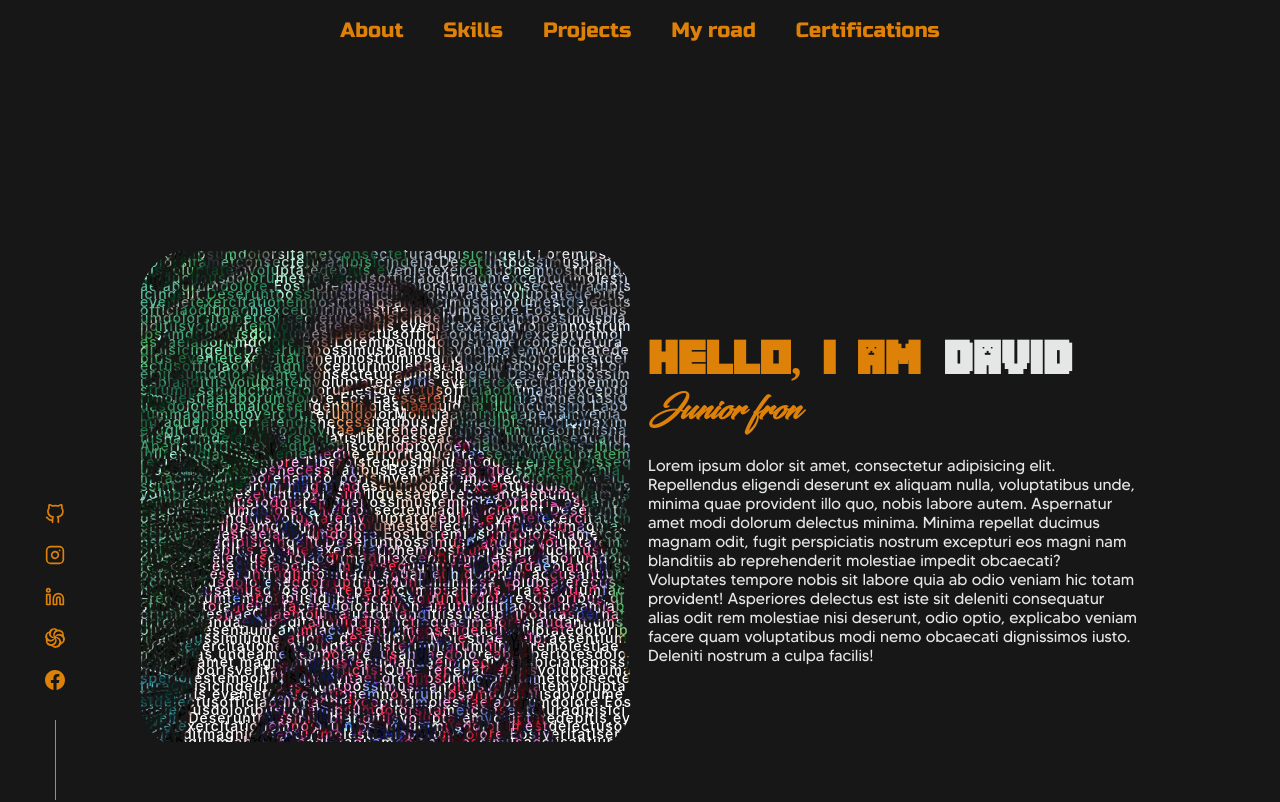
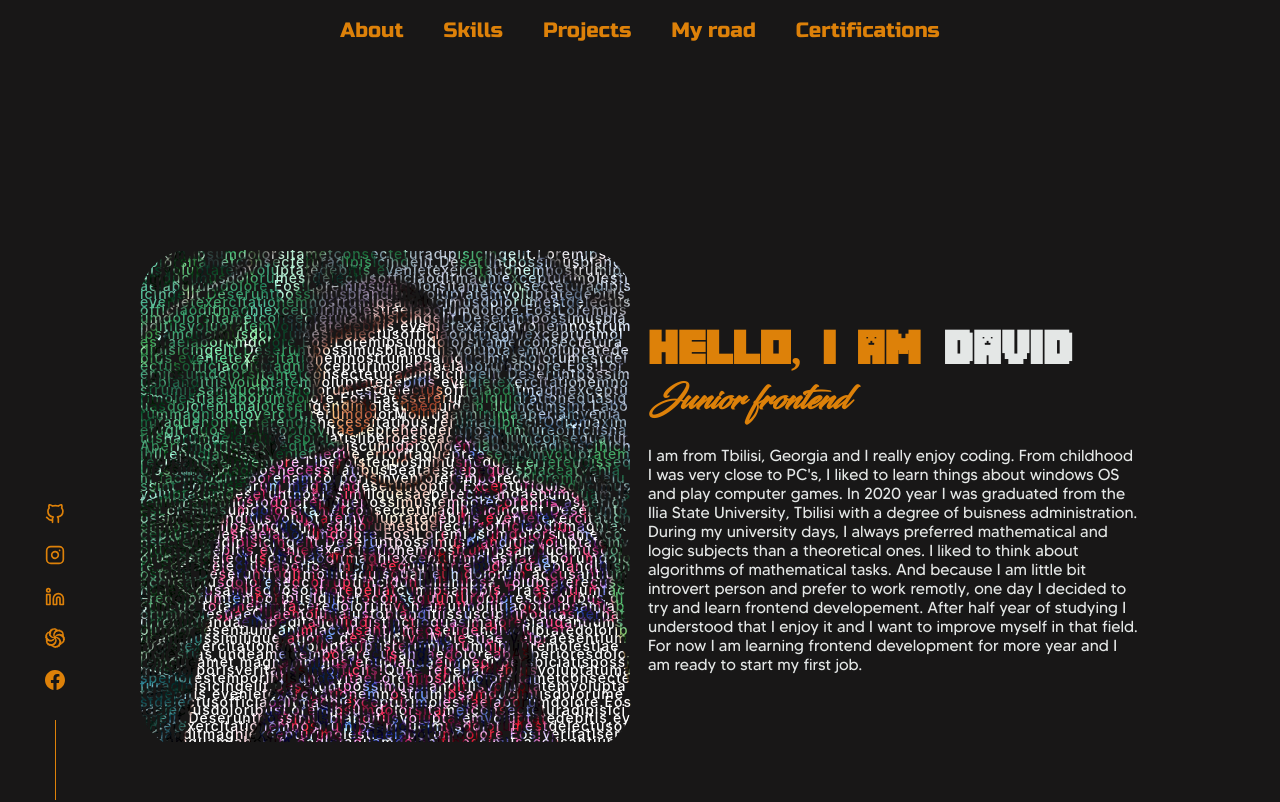
Before and after one commit to TheLastDance/Portfolio, a React (Create React App) app: page / in a window 1280 px wide. Shown: the top 802 px of the page. Built offline with nearby package versions, Linux system fonts and the light colour scheme.

Commit message:
started to write content in about me/my road sections.

```diff
--- a/src/_fonts.scss
+++ b/src/_fonts.scss
@@ -33,7 +33,7 @@
         url('./fonts/RussoOne.ttf') format('truetype');
     font-weight: normal;
     font-style: normal;
-    font-display: swap;
+    font-display: block;
 }
 
 @font-face {
--- a/src/components/about.jsx
+++ b/src/components/about.jsx
@@ -27,9 +27,10 @@ function About() {
                         />
                     </div>
                     <div className="my_story">
-                        <p>Lorem ipsum dolor sit amet, consectetur adipisicing elit. Repellendus eligendi deserunt ex aliquam nulla, voluptatibus unde, minima quae provident illo quo, nobis labore autem. Aspernatur amet modi dolorum delectus minima.
-                            Minima repellat ducimus magnam odit, fugit perspiciatis nostrum excepturi eos magni nam blanditiis ab reprehenderit molestiae impedit obcaecati? Voluptates tempore nobis sit labore quia ab odio veniam hic totam provident!
-                            Asperiores delectus est iste sit deleniti consequatur alias odit rem molestiae nisi deserunt, odio optio, explicabo veniam facere quam voluptatibus modi nemo obcaecati dignissimos iusto. Deleniti nostrum a culpa facilis!
+                        <p>I am from Tbilisi, Georgia and I really enjoy coding. From childhood I was very close to PC's, I liked to learn things about windows OS and play computer games.
+                            In 2020 year I was graduated from the Ilia State University, Tbilisi with a degree of buisness administration. During my university days, I always preferred mathematical and logic subjects than a theoretical ones.
+                            I liked to think about algorithms of mathematical tasks. And because I am little bit introvert person and prefer to work remotly, one day I decided to try and learn frontend developement.
+                            After half year of studying I understood that I enjoy it and I want to improve myself in that field. For now I am learning frontend development for more year and I am ready to start my first job.
                         </p>
                     </div>
                 </motion.div>
--- a/src/components/timeline.jsx
+++ b/src/components/timeline.jsx
@@ -7,14 +7,13 @@ import { timelineAnimationLeft, timelineAnimationRight } from "../animations/ani
 
 function Timeline() {
 
-
     return (
         <motion.div initial='hidden' whileInView='visible' viewport={{ once: true }} id="Timeline" className='timeline sectionDiv'>
             <motion.h1 className="section_name" variants={section}>My road</motion.h1>
 
             <div className="timeline_2">
                 {timeline_data.map((item, index) => <motion.div initial={window.innerWidth > 1200 ? 'hidden' : 'hiddenY'} whileInView="visible" viewport={{ once: true }} variants={index % 2 === 0 ? timelineAnimationLeft : timelineAnimationRight} key={index} className={index % 2 === 0 ? 'container left' : 'container right'}>
-                    <div className="date">{item.date}</div>
+                    <div title="End time" className="date">{item.date}</div>
                     <div className="icon"><svg xmlns="http://www.w3.org/2000/svg" width="30" height="30" fill="currentColor"
                         className="bi bi-gear-fill" viewBox="0 0 16 16">
                         <path
--- a/src/data/certifications_data.jsx
+++ b/src/data/certifications_data.jsx
@@ -6,7 +6,7 @@ const data_certifications = [
     },
     {
         name: 'FreeCodeCamp JavaScript Algorithms and Data Structures',
-        date: '01.04.2022',
+        date: '01.03.2022',
         url: 'https://www.freecodecamp.org/certification/fcc911fe668-59e7-4986-8604-47264dc1d40d/javascript-algorithms-and-data-structures'
     },
     {
--- a/src/data/timeline_data.jsx
+++ b/src/data/timeline_data.jsx
@@ -1,33 +1,48 @@
 const timeline_data = [
     {
         header: 'My road was started',
-        text: 'Lorem ipsum dolor sit amet elit. Aliquam odio dolor, id luctus erat sagittis non. Ut blandit semper pretium.',
-        date: '01.01.2021'
+        text: <span>My first step in our field happened in 22.08.2021 and it was "FreeCodeCamp Responsive Web Design" course. I passed it on 15.09.2021 with all projects that it has. If be honest, my first html/css projects was not perfect, some of them were without any responsivity and bad designed, but after that course I watched plenty tutorials and practice as much as I could, so now I am much more self-confident in that part.</span>,
+        date: '15.09.2021',
     },
     {
-        header: 'Lorem Ipsum',
-        text: 'Lorem ipsum dolor sit amet elit. Aliquam odio dolor, id luctus erat sagittis non. Ut blandit semper pretium.Lorem ipsum dolor sit amet elit. Aliquam odio dolor, id luctus erat sagittis non. Lorem ipsum dolor sit amet elit. Aliquam odio dolor, id luctus erat sagittis non. Lorem ipsum dolor sit amet elit. Aliquam odio dolor, id luctus erat sagittis non. ',
-        date: '01.01.2021'
+        header: 'Introduction to algorithms',
+        text: <span>After passing my previous course I started other one, which called "CodeHS Introduction to Computer Science in JavaScript (Golden)". That course has it's own syntax, which is very close to JS but upgraded for begginers. I started that course on 18.09.2021 and finished it on 26.10.2021. I remember that I spent a lot of nerve cells on that course, that was really tough one, also challenges were much more harder than in introduction videos of sections. So sometimes I spent some days to finish algorithms. But it was worth it, after that course I started to think like a developer and built my own <a href="https://codehs.com/sandbox/thelastdance/shake-with-minons/run" target="_blank" rel="noreferrer">GAME</a> with CodeHS syntax, also I draw minions models by myself using that syntax.  </span>,
+        date: '26.10.2021'
     },
     {
-        header: 'Lorem Ipsum',
-        text: 'Lorem ipsum dolor sit amet elit. Aliquam odio dolor, id luctus erat sagittis non. Ut blandit semper pretium.Lorem ipsum dolor sit amet elit. Aliquam odio dolor, id luctus erat sagittis non. Ut blandit semper pretium.Lorem ipsum dolor sit amet elit. Aliquam odio dolor, id luctus erat sagittis non. Ut blandit semper pretium.Lorem ipsum dolor sit amet elit. Aliquam odio dolor, id luctus erat sagittis non. Ut blandit semper pretium.Lorem ipsum dolor sit amet elit. Aliquam odio dolor, id luctus erat sagittis non. Ut blandit semper pretium.',
-        date: '01.01.2021'
+        header: 'VS Code and first web pages',
+        text: <span>Then I realize that I need to learn VS Code, because code writing in codepen was a little bit painful and took a long time. So I started to watch some tutorials on youtube. Next few days I spent to test many things in VS Code and choose-download extensions for it. When I realized that I am friendly with VS Code, I chose some website templates on Figma for begginers and made <a href="https://thelastdance.github.io/Porten/Porten.html" target="_blank" rel="noreferrer">Porten</a> and <a href="https://thelastdance.github.io/konstruct/Konstrukt.html" target="_blank" rel="noreferrer">Konstruct</a> pages with full responsivity using html/css. </span>,
+        date: '24.11.2021'
     },
     {
-        header: 'Lorem Ipsum',
-        text: 'Lorem ipsum dolor sit amet elit. Aliquam odio dolor, id luctus erat sagittis non. Ut blandit semper pretium.',
-        date: '01.01.2021'
+        header: 'FreeCodeCamp Javascript course',
+        text: <span> 28.11.2021 I started "FreeCodeCamp JavaScript Algorithms and Data Structures" course. I was trying to not hurry and understand each method. At the beggining I was confused sometimes, but everything was changed when I started to scripting. By practise I understand and learn much more than with reading theory. I also passed "Intermediate Algorithm Scripting" section two times just for fluent understanding, at first time I thought that projects of this course would be very tough, but at the second time I realize that it wouldn't be as tough as I thought. Finally I wrote algorithms for all projects of this course very easily and you can check them in my <a href="#Certifications"> Certifications </a> section. I am grateful to this course. Because of it I started to love writing algorithms and logic.   </span>,
+        date: '01.03.2022'
     },
     {
-        header: 'Lorem Ipsum',
-        text: 'Lorem ipsum dolor sit amet elit. Aliquam odio dolor, id luctus erat sagittis non. Ut blandit semper pretium.orem ipsum dolor sit amet elit. Aliquam odio dolor, id luctus erat sagittis non. Ut blandit semper pretium.orem ipsum dolor sit amet elit. Aliquam odio dolor, id luctus erat sagittis non. Ut blandit semper pretium.',
-        date: '01.01.2021'
+        header: 'Javascript DOM methods',
+        text: <span>Because, previous course had only JS algorithms part I realized that I need knowledge about DOM methods. At this time I already had an idea about my next project, so I found "Javascript and the DOM" course at udacity and started it. During that course I also watched some tutorials and tested things in JS. After 2 weeks I finished it and earned basic knowledge that I needed.So I was ready to complete my new idea now.</span>,
+        date: '22.03.2022'
     },
     {
-        header: 'Lorem Ipsum',
-        text: 'Lorem ipsum dolor sit amet elit. Aliquam odio dolor, id luctus erat sagittis non. Ut blandit semper pretium.',
-        date: '01.01.2021'
+        header: 'Food generator project',
+        text: <span> Despite the fact that this <a href="https://thelastdance.github.io/Food-Generator/food%20generator%20project.html" target="_blank" rel="noreferrer">project</a> is one of my first, it's my favourite one. And in my opinion, the best one, because all other projects are part of courses or some practising/testing, and only that has my own idea, also I think it's the most useful one. I wrote this project using only html,css and JS. If be honest, I spent much time to make database for this project, because I didn't find any suitable free API and I also wanted to add in the database georgian food with nice images to make this project useful for me and my friends. You just need to select ingredients <u>(dont forget to add oil)</u> and programm will generate dishes for you. </span>,
+        date: '08.04.2022'
+    },
+    {
+        header: 'CodeWars',
+        text: <span> CodeWars week 14.04.2022 </span>,
+        date: '02.05.2022'
+    },
+    {
+        header: 'BrightLights project',
+        text: <span> BrightLights project </span>,
+        date: '19.05.2022'
+    },
+    {
+        header: 'Front End Development Libraries',
+        text: <span> First library 27.05.2022</span>,
+        date: '00.00.2022'
     }
 ]
 
```
